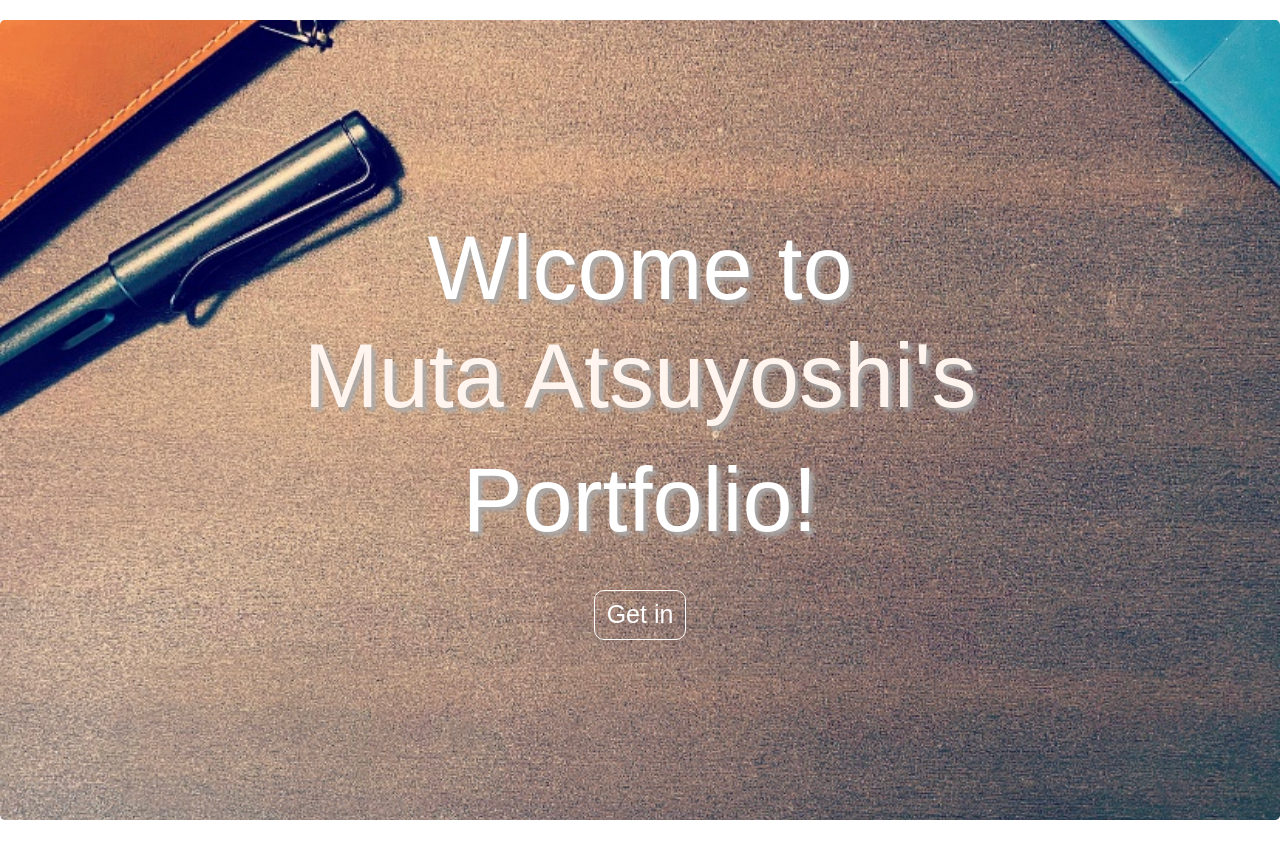
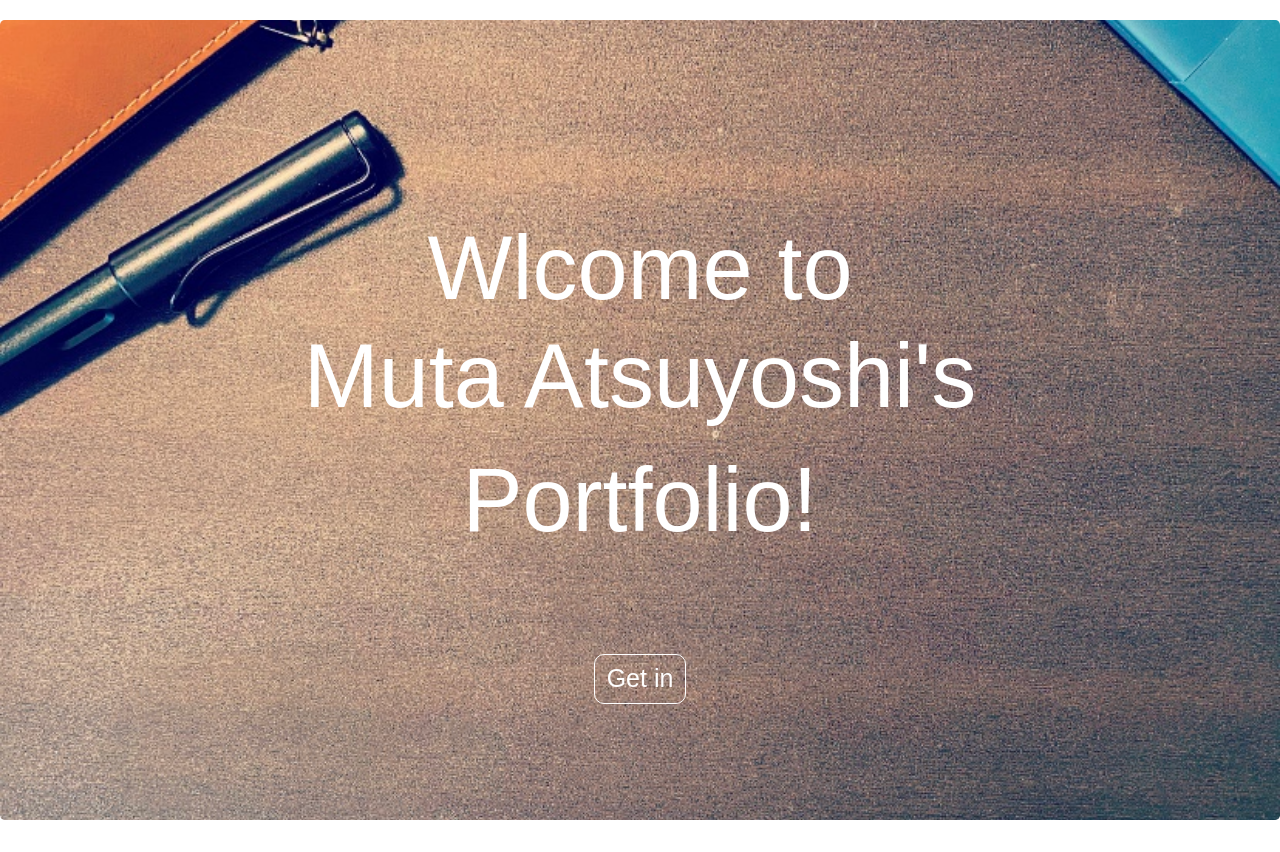
Before and after one commit to Atsu1314/My_Portfolio, a Vue app in the folder portfolio_project/: page / in a window 1280 px wide. Built offline with nearby package versions, Linux system fonts and the light colour scheme; a web font is replaced by a local one.

Commit message:
add animation

```diff
--- a/portfolio_project/src/components/parts/Top.vue
+++ b/portfolio_project/src/components/parts/Top.vue
@@ -1,15 +1,24 @@
 <template id="">
-  <div class="jumbotron junbotron-extend">
+  <div class="jumbotron junbotron-extend" :class="{welcome : get_in}">
     <div class="container-fluid text-center">
       Wlcome to <p class="name">Muta Atsuyoshi's</p> Portfolio!
     </div>
-    <div class="btn"><p>Get in</p></div>
+    <div class="btn" @click='welcome' :class="{clicked : get_in}"><p>Get in</p></div>
   </div>
 </template>
 
 <script type="text/javascript">
   export default {
-
+    data() {
+      return {
+      get_in : false,
+      }
+    },
+    methods: {
+      welcome() {
+        this.get_in = !this.get_in
+      }
+    }
   }
 </script>
 
@@ -19,6 +28,7 @@
   position:relative;
   height: 100vh;
   background: url("../../assets/IMG_0167.jpg") no-repeat center center;
+  background-color: #aaa;
   background-size: cover;
 }
 
@@ -27,13 +37,13 @@ div{
   font-family: 'Sawarabi Mincho', sans-serif;
   font-size: 90px;
   user-select: none;
-  text-shadow: 4px 4px 4px #aaa;
+  /* text-shadow: 4px 4px 4px #aaa; */
   spacing: 0.1em;
   line-height: 1.2em;
 }
 
 .name{
-  color:#FFF5EE;
+  color:white;
 }
 
 .container-fluid{
@@ -47,6 +57,7 @@ div{
   border-radius: 10px;
   border-color: white;
   text-shadow: none;
+  margin-top: 100px;
 }
 
 .btn:hover{
@@ -56,4 +67,13 @@ div{
   text-decoration: none;
 }
 
+.clicked{
+  color: white!important;
+  transition: all 600ms 0s ease;
+}
+
+.welcome{
+  background: white;
+  transition: all 600ms 0s ease;
+}
 </style>
```
